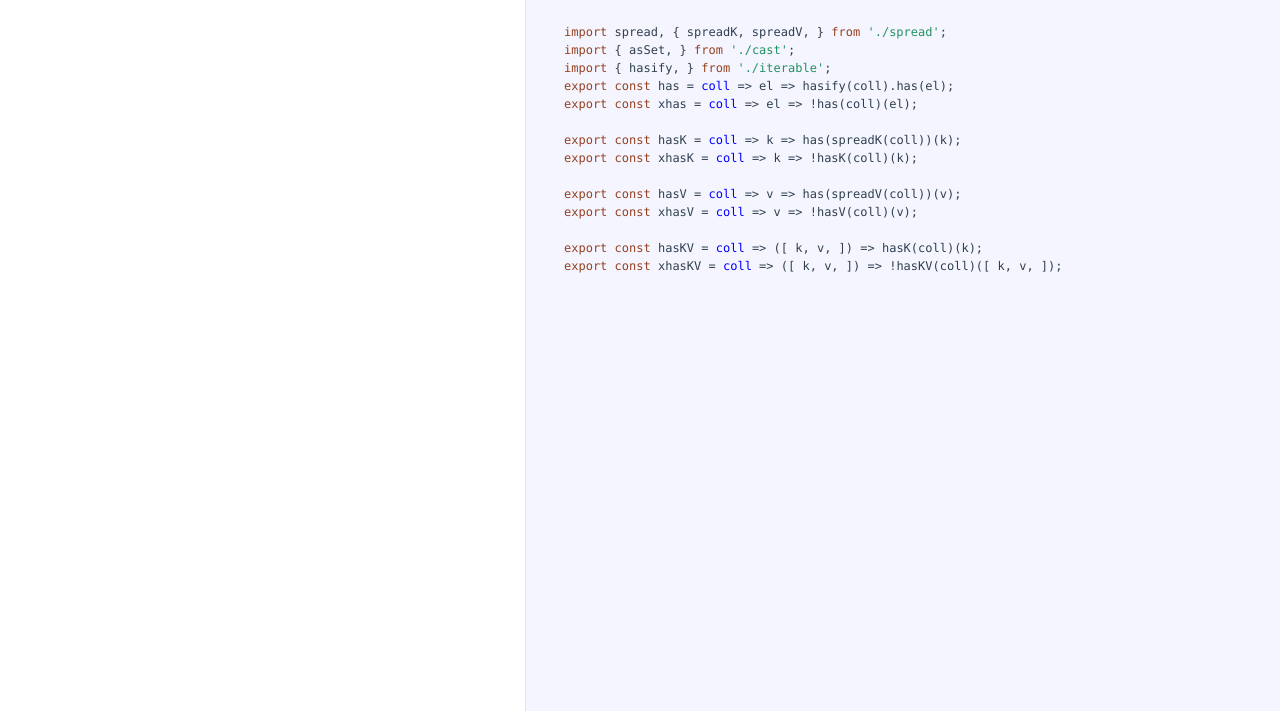
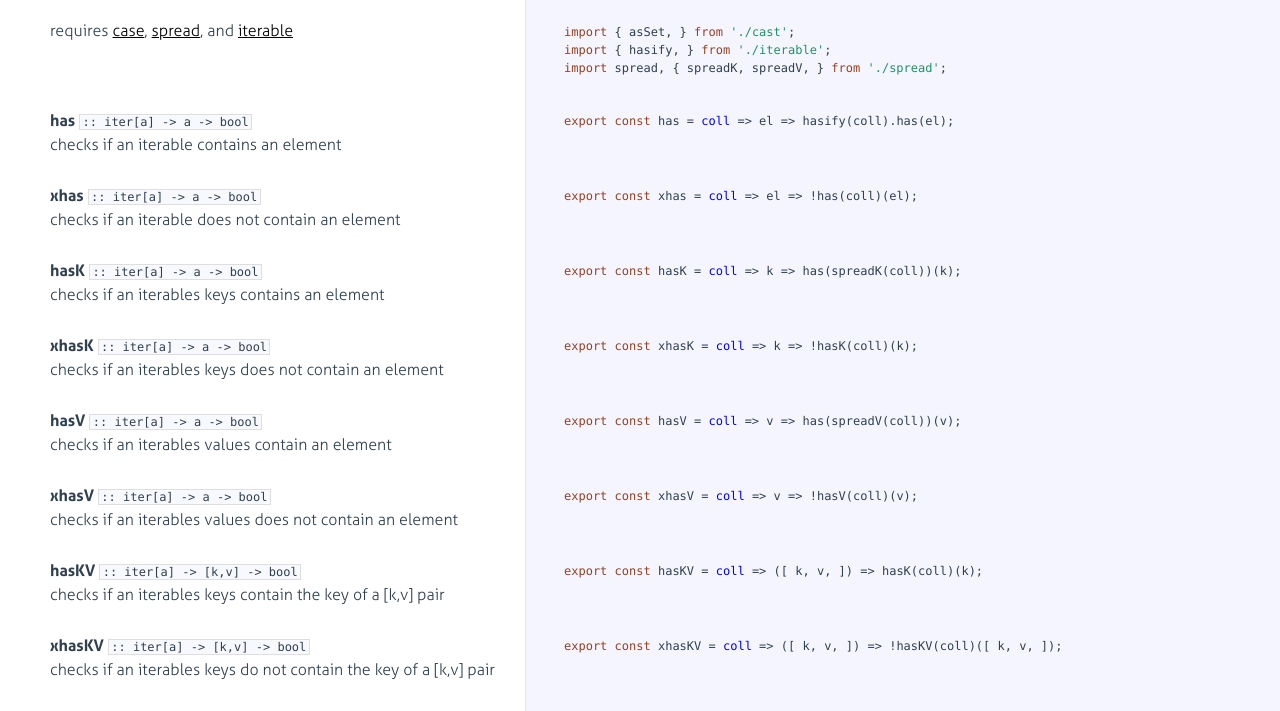
Before and after one commit to tfpractice/fenugreek-collections, a website: page docs/has.html in a window 1280 px wide. Shown: the part 89-800 px from the top of the page. Drawn offline with Linux system fonts and the light colour scheme.

Commit message:
has docs

```diff
--- a/docs/has.html
+++ b/docs/has.html
@@ -95,23 +95,133 @@
               <div class="pilwrap ">
                 <a class="pilcrow" href="#section-1">&#182;</a>
               </div>
+              <p>requires <a href="cast.html">case</a>, <a href="spread.html">spread</a>, and <a href="iterable.html">iterable</a></p>
 
             </div>
 
-            <div class="content"><div class='highlight'><pre><span class="hljs-keyword">import</span> spread, { spreadK, spreadV, } <span class="hljs-keyword">from</span> <span class="hljs-string">'./spread'</span>;
-<span class="hljs-keyword">import</span> { asSet, } <span class="hljs-keyword">from</span> <span class="hljs-string">'./cast'</span>;
+            <div class="content"><div class='highlight'><pre><span class="hljs-keyword">import</span> { asSet, } <span class="hljs-keyword">from</span> <span class="hljs-string">'./cast'</span>;
 <span class="hljs-keyword">import</span> { hasify, } <span class="hljs-keyword">from</span> <span class="hljs-string">'./iterable'</span>;
-<span class="hljs-keyword">export</span> <span class="hljs-keyword">const</span> has = <span class="hljs-function"><span class="hljs-params">coll</span> =&gt;</span> el =&gt; hasify(coll).has(el);
-<span class="hljs-keyword">export</span> <span class="hljs-keyword">const</span> xhas = <span class="hljs-function"><span class="hljs-params">coll</span> =&gt;</span> el =&gt; !has(coll)(el);
+<span class="hljs-keyword">import</span> spread, { spreadK, spreadV, } <span class="hljs-keyword">from</span> <span class="hljs-string">'./spread'</span>;</pre></div></div>
 
-<span class="hljs-keyword">export</span> <span class="hljs-keyword">const</span> hasK = <span class="hljs-function"><span class="hljs-params">coll</span> =&gt;</span> k =&gt; has(spreadK(coll))(k);
-<span class="hljs-keyword">export</span> <span class="hljs-keyword">const</span> xhasK = <span class="hljs-function"><span class="hljs-params">coll</span> =&gt;</span> k =&gt; !hasK(coll)(k);
+        </li>
 
-<span class="hljs-keyword">export</span> <span class="hljs-keyword">const</span> hasV = <span class="hljs-function"><span class="hljs-params">coll</span> =&gt;</span> v =&gt; has(spreadV(coll))(v);
-<span class="hljs-keyword">export</span> <span class="hljs-keyword">const</span> xhasV = <span class="hljs-function"><span class="hljs-params">coll</span> =&gt;</span> v =&gt; !hasV(coll)(v);
 
-<span class="hljs-keyword">export</span> <span class="hljs-keyword">const</span> hasKV = <span class="hljs-function"><span class="hljs-params">coll</span> =&gt;</span> ([ k, v, ]) =&gt; hasK(coll)(k);
-<span class="hljs-keyword">export</span> <span class="hljs-keyword">const</span> xhasKV = <span class="hljs-function"><span class="hljs-params">coll</span> =&gt;</span> ([ k, v, ]) =&gt; !hasKV(coll)([ k, v, ]);</pre></div></div>
+        <li id="section-2">
+            <div class="annotation">
+
+              <div class="pilwrap ">
+                <a class="pilcrow" href="#section-2">&#182;</a>
+              </div>
+              <p><strong>has</strong> <code>:: iter[a] -&gt; a -&gt; bool</code><br>checks if an iterable contains an element</p>
+
+            </div>
+
+            <div class="content"><div class='highlight'><pre><span class="hljs-keyword">export</span> <span class="hljs-keyword">const</span> has = <span class="hljs-function"><span class="hljs-params">coll</span> =&gt;</span> el =&gt; hasify(coll).has(el);</pre></div></div>
+
+        </li>
+
+
+        <li id="section-3">
+            <div class="annotation">
+
+              <div class="pilwrap ">
+                <a class="pilcrow" href="#section-3">&#182;</a>
+              </div>
+              <p><strong>xhas</strong> <code>:: iter[a] -&gt; a -&gt; bool</code><br>checks if an iterable does not contain an element</p>
+
+            </div>
+
+            <div class="content"><div class='highlight'><pre><span class="hljs-keyword">export</span> <span class="hljs-keyword">const</span> xhas = <span class="hljs-function"><span class="hljs-params">coll</span> =&gt;</span> el =&gt; !has(coll)(el);</pre></div></div>
+
+        </li>
+
+
+        <li id="section-4">
+            <div class="annotation">
+
+              <div class="pilwrap ">
+                <a class="pilcrow" href="#section-4">&#182;</a>
+              </div>
+              <p><strong>hasK</strong> <code>:: iter[a] -&gt; a -&gt; bool</code><br>checks if an iterables keys contains an element</p>
+
+            </div>
+
+            <div class="content"><div class='highlight'><pre><span class="hljs-keyword">export</span> <span class="hljs-keyword">const</span> hasK = <span class="hljs-function"><span class="hljs-params">coll</span> =&gt;</span> k =&gt; has(spreadK(coll))(k);</pre></div></div>
+
+        </li>
+
+
+        <li id="section-5">
+            <div class="annotation">
+
+              <div class="pilwrap ">
+                <a class="pilcrow" href="#section-5">&#182;</a>
+              </div>
+              <p><strong>xhasK</strong> <code>:: iter[a] -&gt; a -&gt; bool</code><br>checks if an iterables keys does not contain an element</p>
+
+            </div>
+
+            <div class="content"><div class='highlight'><pre><span class="hljs-keyword">export</span> <span class="hljs-keyword">const</span> xhasK = <span class="hljs-function"><span class="hljs-params">coll</span> =&gt;</span> k =&gt; !hasK(coll)(k);</pre></div></div>
+
+        </li>
+
+
+        <li id="section-6">
+            <div class="annotation">
+
+              <div class="pilwrap ">
+                <a class="pilcrow" href="#section-6">&#182;</a>
+              </div>
+              <p><strong>hasV</strong> <code>:: iter[a] -&gt; a -&gt; bool</code><br>checks if an iterables values contain an element</p>
+
+            </div>
+
+            <div class="content"><div class='highlight'><pre><span class="hljs-keyword">export</span> <span class="hljs-keyword">const</span> hasV = <span class="hljs-function"><span class="hljs-params">coll</span> =&gt;</span> v =&gt; has(spreadV(coll))(v);</pre></div></div>
+
+        </li>
+
+
+        <li id="section-7">
+            <div class="annotation">
+
+              <div class="pilwrap ">
+                <a class="pilcrow" href="#section-7">&#182;</a>
+              </div>
+              <p><strong>xhasV</strong> <code>:: iter[a] -&gt; a -&gt; bool</code><br>checks if an iterables values does not contain an element</p>
+
+            </div>
+
+            <div class="content"><div class='highlight'><pre><span class="hljs-keyword">export</span> <span class="hljs-keyword">const</span> xhasV = <span class="hljs-function"><span class="hljs-params">coll</span> =&gt;</span> v =&gt; !hasV(coll)(v);</pre></div></div>
+
+        </li>
+
+
+        <li id="section-8">
+            <div class="annotation">
+
+              <div class="pilwrap ">
+                <a class="pilcrow" href="#section-8">&#182;</a>
+              </div>
+              <p><strong>hasKV</strong> <code>:: iter[a] -&gt; [k,v] -&gt; bool</code><br>checks if an iterables keys contain the key of a [k,v] pair</p>
+
+            </div>
+
+            <div class="content"><div class='highlight'><pre><span class="hljs-keyword">export</span> <span class="hljs-keyword">const</span> hasKV = <span class="hljs-function"><span class="hljs-params">coll</span> =&gt;</span> ([ k, v, ]) =&gt; hasK(coll)(k);</pre></div></div>
+
+        </li>
+
+
+        <li id="section-9">
+            <div class="annotation">
+
+              <div class="pilwrap ">
+                <a class="pilcrow" href="#section-9">&#182;</a>
+              </div>
+              <p><strong>xhasKV</strong> <code>:: iter[a] -&gt; [k,v] -&gt; bool</code><br>checks if an iterables keys do not contain the key of a [k,v] pair</p>
+
+            </div>
+
+            <div class="content"><div class='highlight'><pre><span class="hljs-keyword">export</span> <span class="hljs-keyword">const</span> xhasKV = <span class="hljs-function"><span class="hljs-params">coll</span> =&gt;</span> ([ k, v, ]) =&gt; !hasKV(coll)([ k, v, ]);</pre></div></div>
 
         </li>
 
```
Also changed, not shown: src/has.js (+23 -1 lines).
